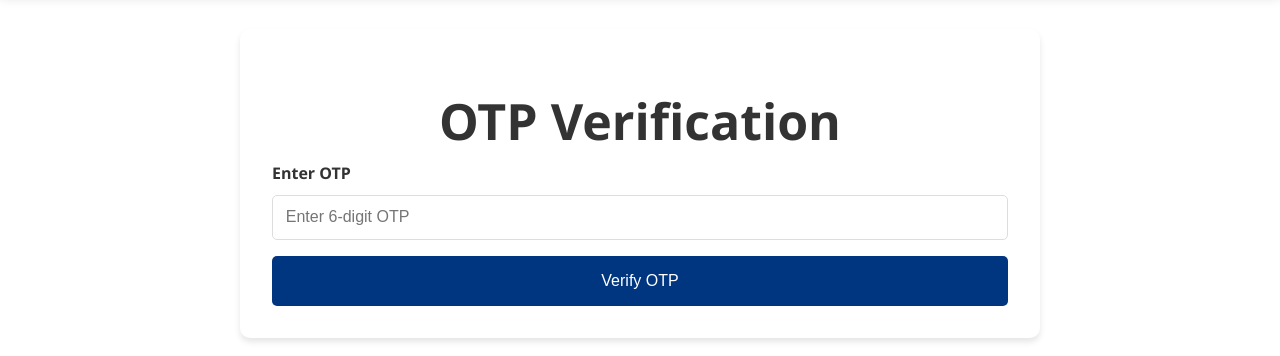
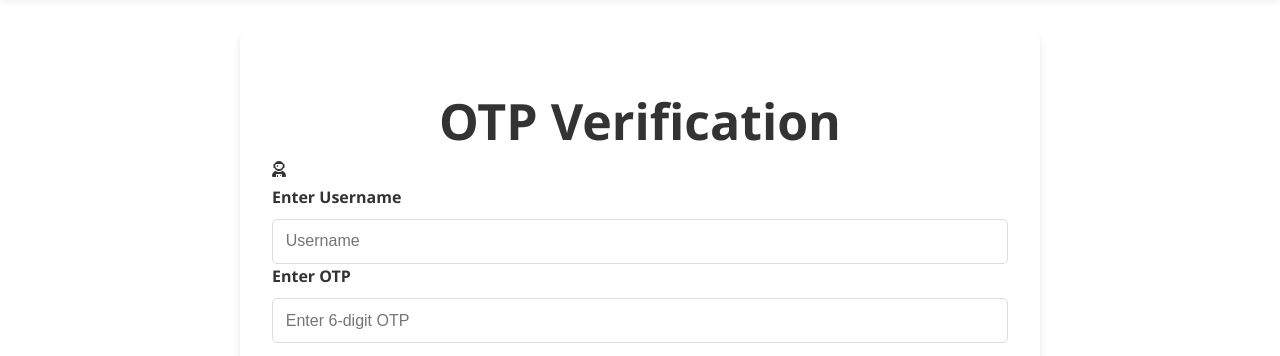
Before and after one commit to aditya25shah/travel-app1, a plain HTML site: page otp.html in a window 1280 px wide. Shown: the part 100-456 px from the top of the page. Drawn offline with Linux system fonts and the light colour scheme.

Commit message:
Add files via upload

```diff
--- a/otp.html
+++ b/otp.html
@@ -27,6 +27,10 @@
         <h1 class="heading1">OTP Verification</h1>
         <div class="otp-form">
             <form id="otp-form">
+                <div class="form-group">
+                    <i class="fas fa-user-astronaut"></i><label for="otp">Enter Username</label>
+                    <input type="name" placeholder="Username" required>
+                </div>
                 <div class="form-group">
                     <label for="otp">Enter OTP</label>
                     <input type="text" id="otp" name="otp" placeholder="Enter 6-digit OTP" required>
@@ -71,7 +75,7 @@
             form.addEventListener('submit', (e) => {
                 e.preventDefault();
                 const otp = document.getElementById('otp').value;
-                if (otp === "456789") { // Hardcoded OTP for demo
+                if (otp === "123456") { // Hardcoded OTP for demo
                     window.location.href = "success.html";
                 } else {
                     alert("Invalid OTP. Please try again.");
```
